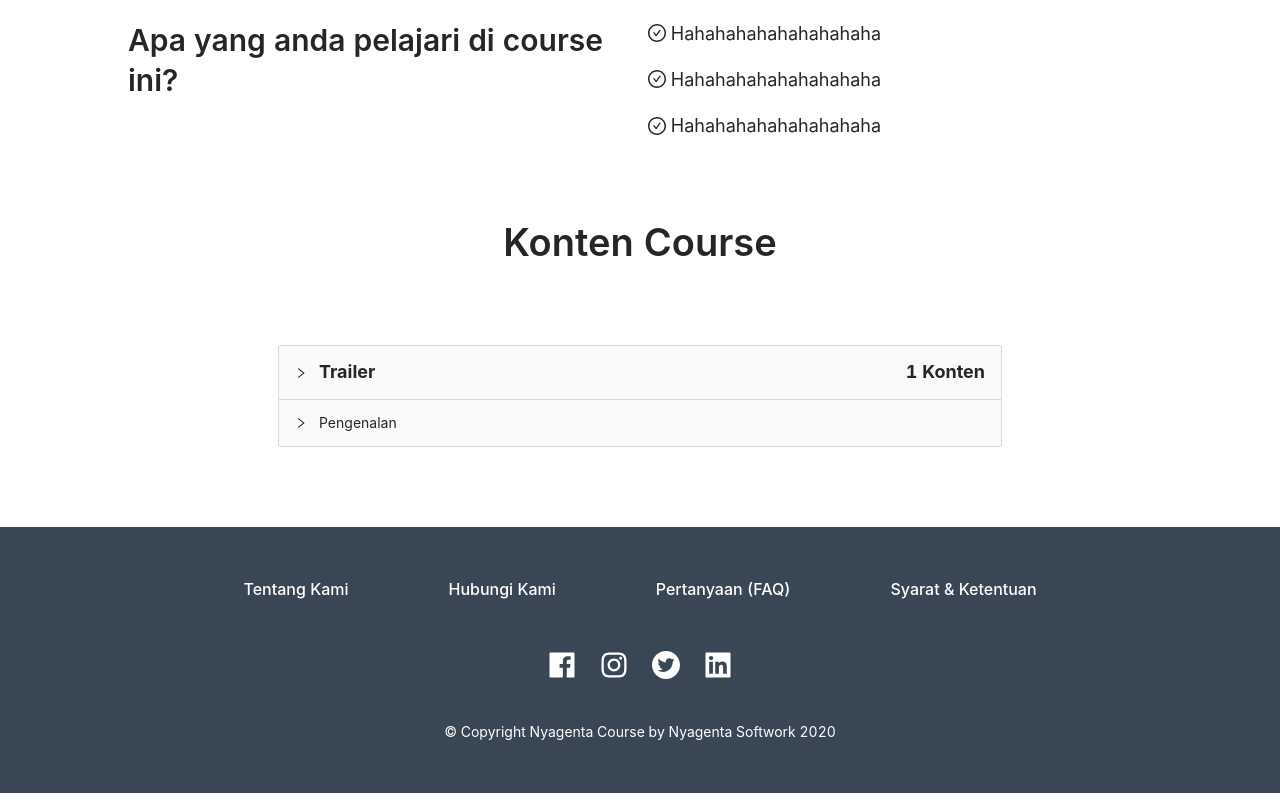
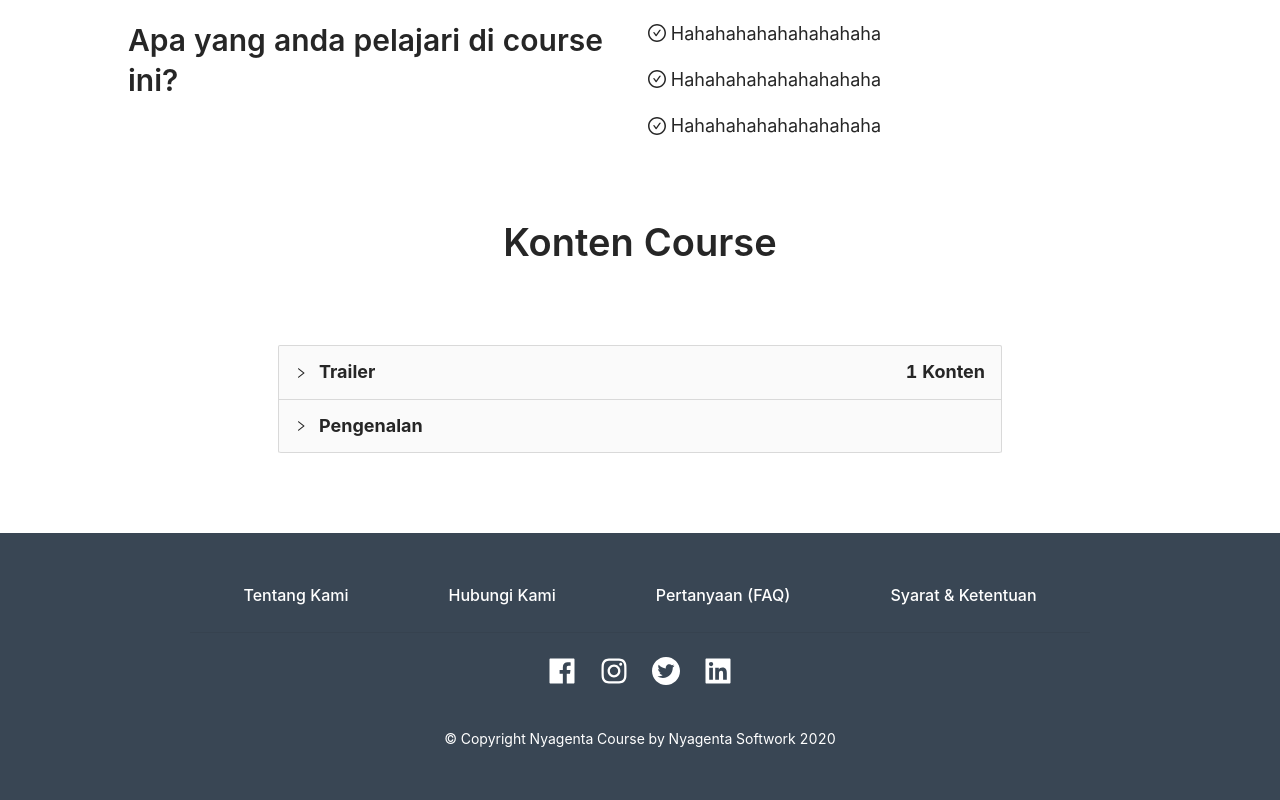
Before and after one commit to aisy/nyagenta-course, a React (Create React App) app: page /course/1 in a window 1280 px wide. Shown: the part 665-1465 px from the top of the page. Built offline with nearby package versions, Linux system fonts and the light colour scheme.

Commit message:
add styles

```diff
--- a/src/pages/Courses/CourseDetail/index.js
+++ b/src/pages/Courses/CourseDetail/index.js
@@ -5,6 +5,13 @@ import { CheckCircleOutlined, PlayCircleTwoTone } from '@ant-design/icons';
 import Layout from '../../../layouts/Default';
 import Banner from '../../../components/Course/CourseDetail/Banner';
 import Section from '../../../components/commons/Section';
+
+const styles = {
+  panel: {
+    fontSize: 18,
+    fontWeight: 700
+  }
+}
 
 const CourseDetail = () => {
 
@@ -40,19 +47,19 @@ const CourseDetail = () => {
         <Section title={"Konten Course"}>
           <div style={{ padding: "0px 150px" }}>
             <Collapse>
-              <Collapse.Panel header={"Trailer"} style={{ fontSize: 18, fontWeight: 700 }} extra={"1 Konten"}>
+              <Collapse.Panel header={"Trailer"} style={styles.panel} extra={"1 Konten"}>
                 <Space size={730}>
                   <Space size={15}>
                     <PlayCircleTwoTone color={"#E040FB"} />
                     <Typography.Paragraph style={{ marginBottom: 0 }} strong>
                       Trailer
-                  </Typography.Paragraph>
+                    </Typography.Paragraph>
                   </Space>
                   <Button type={"primary"}>Mulai</Button>
                 </Space>
               </Collapse.Panel>
 
-              <Collapse.Panel header={"Pengenalan"}>
+              <Collapse.Panel header={"Pengenalan"} style={styles.panel}>
                 asdasdasdasdasdasd
               </Collapse.Panel>
             </Collapse>
```
